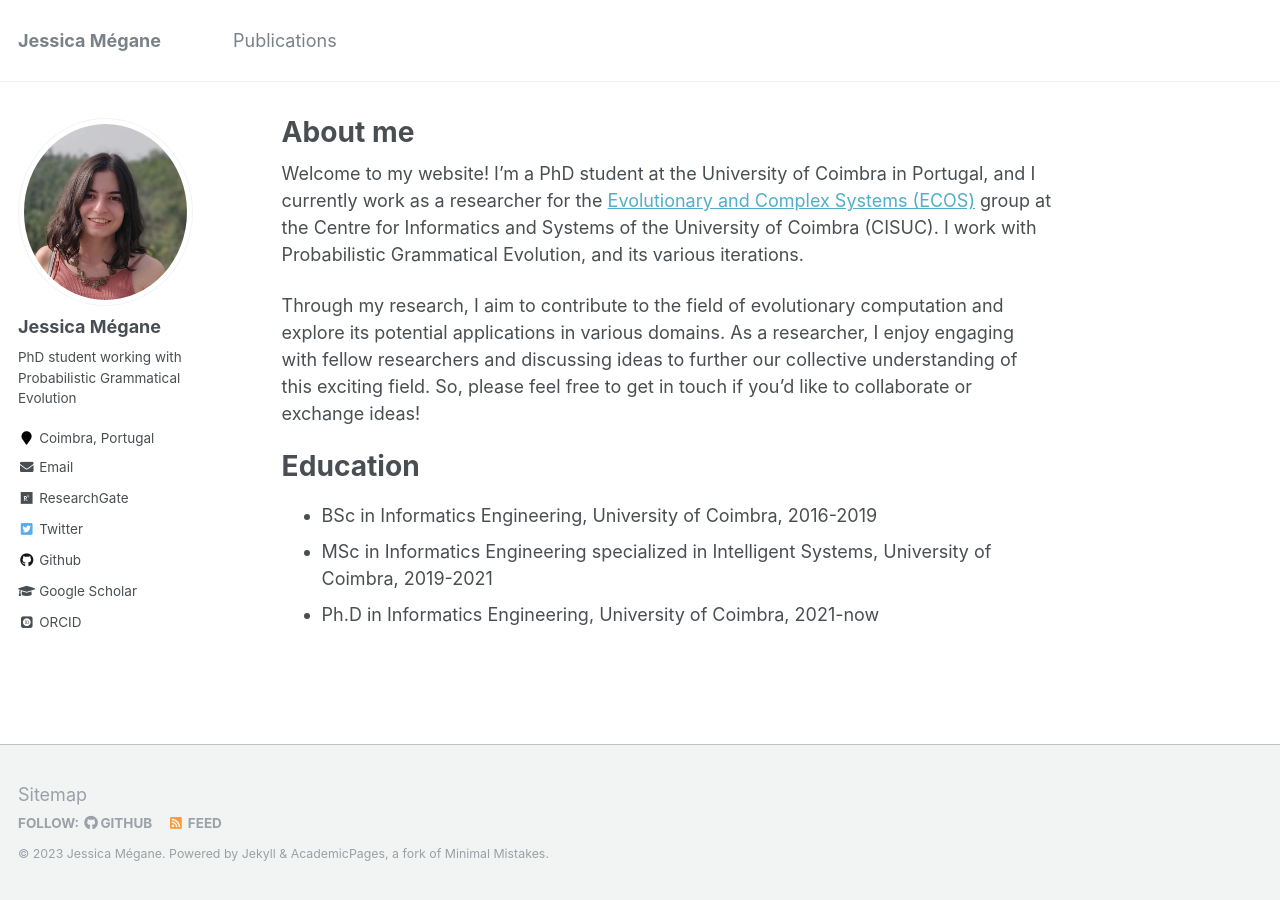
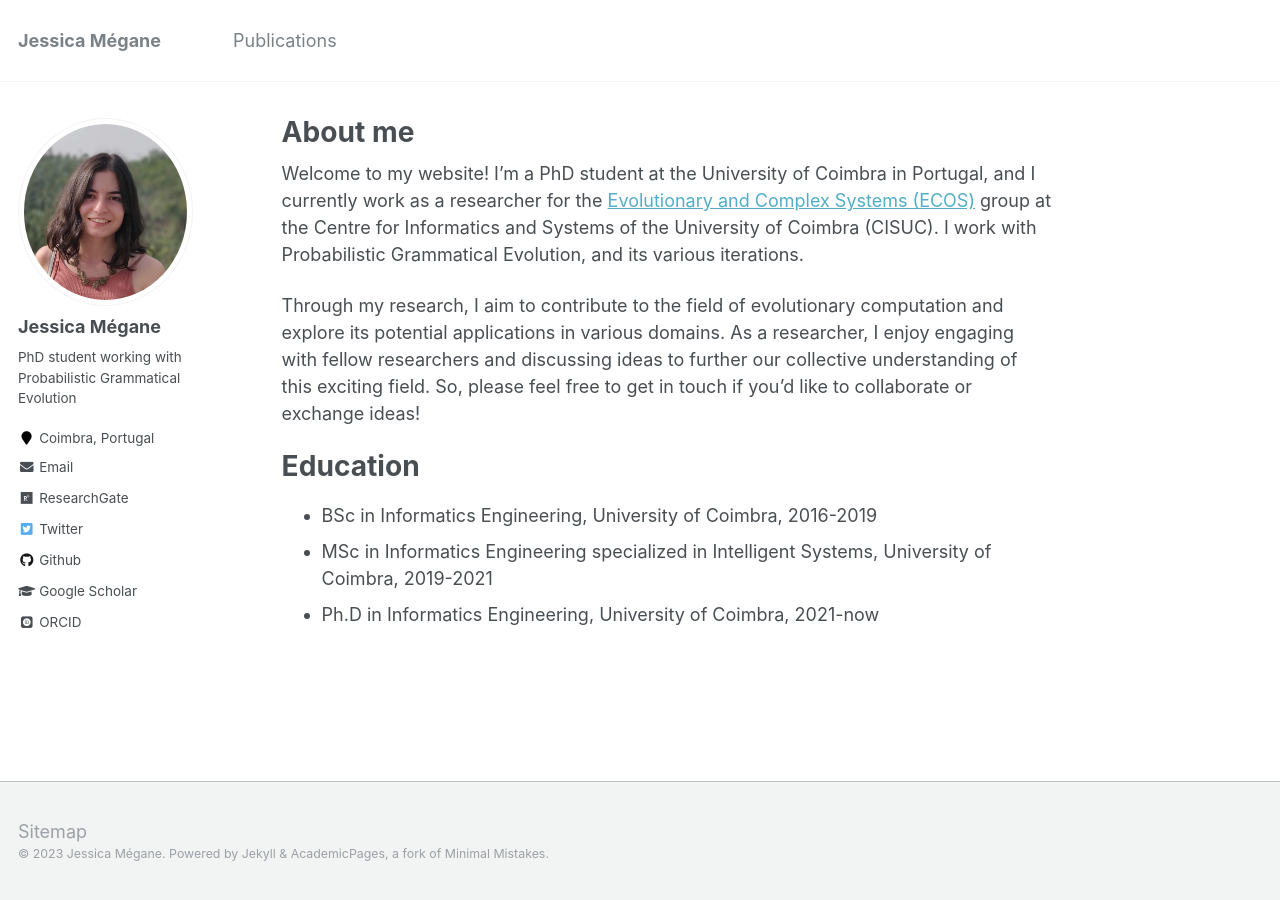
Before and after one commit to jessicamegane/jessicamegane.github.io, a Jekyll site: the page built from _pages/about.md, in a window 1280 px wide. Built offline with Jekyll 4.4.1, drawn with Linux system fonts in a browser that asks for light colours; some web fonts are replaced.

Commit message:
removed Follow spam on footer and sitemap

```diff
--- a/_includes/footer.html
+++ b/_includes/footer.html
@@ -1,6 +1,6 @@
-{% include base_path %}
+<!-- {% include base_path %} -->
 
-<div class="page__footer-follow">
+<!-- <div class="page__footer-follow">
   <ul class="social-icons">
     {% if site.data.ui-text[site.locale].follow_label %}
       <li><strong>{{ site.data.ui-text[site.locale].follow_label }}</strong></li>
@@ -19,6 +19,6 @@
     {% endif %}
     <li><a href="{% if site.atom_feed.path %}{{ site.atom_feed.path }}{% else %}{{ base_path }}/feed.xml{% endif %}"><i class="fa fa-fw fa-rss-square" aria-hidden="true"></i> {{ site.data.ui-text[site.locale].feed_label | default: "Feed" }}</a></li>
   </ul>
-</div>
+</div> -->
 
 <div class="page__footer-copyright">&copy; {{ site.time | date: '%Y' }} {{ site.name | default: site.title }}. {{ site.data.ui-text[site.locale].powered_by | default: "Powered by" }} <a href="http://jekyllrb.com" rel="nofollow">Jekyll</a> &amp; <a href="https://github.com/academicpages/academicpages.github.io">AcademicPages</a>, a fork of <a href="https://mademistakes.com/work/minimal-mistakes-jekyll-theme/" rel="nofollow">Minimal Mistakes</a>.</div>
```
